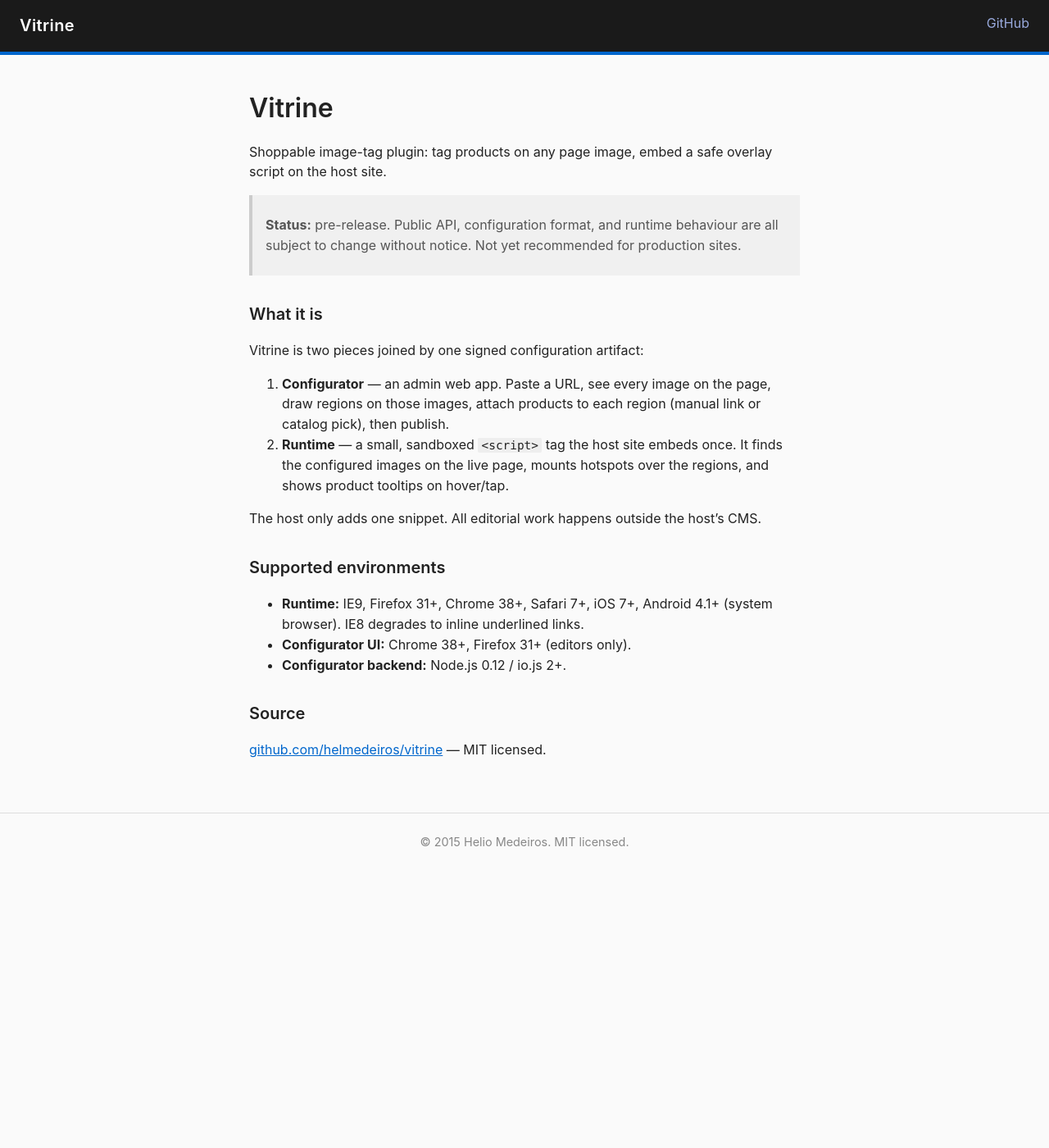
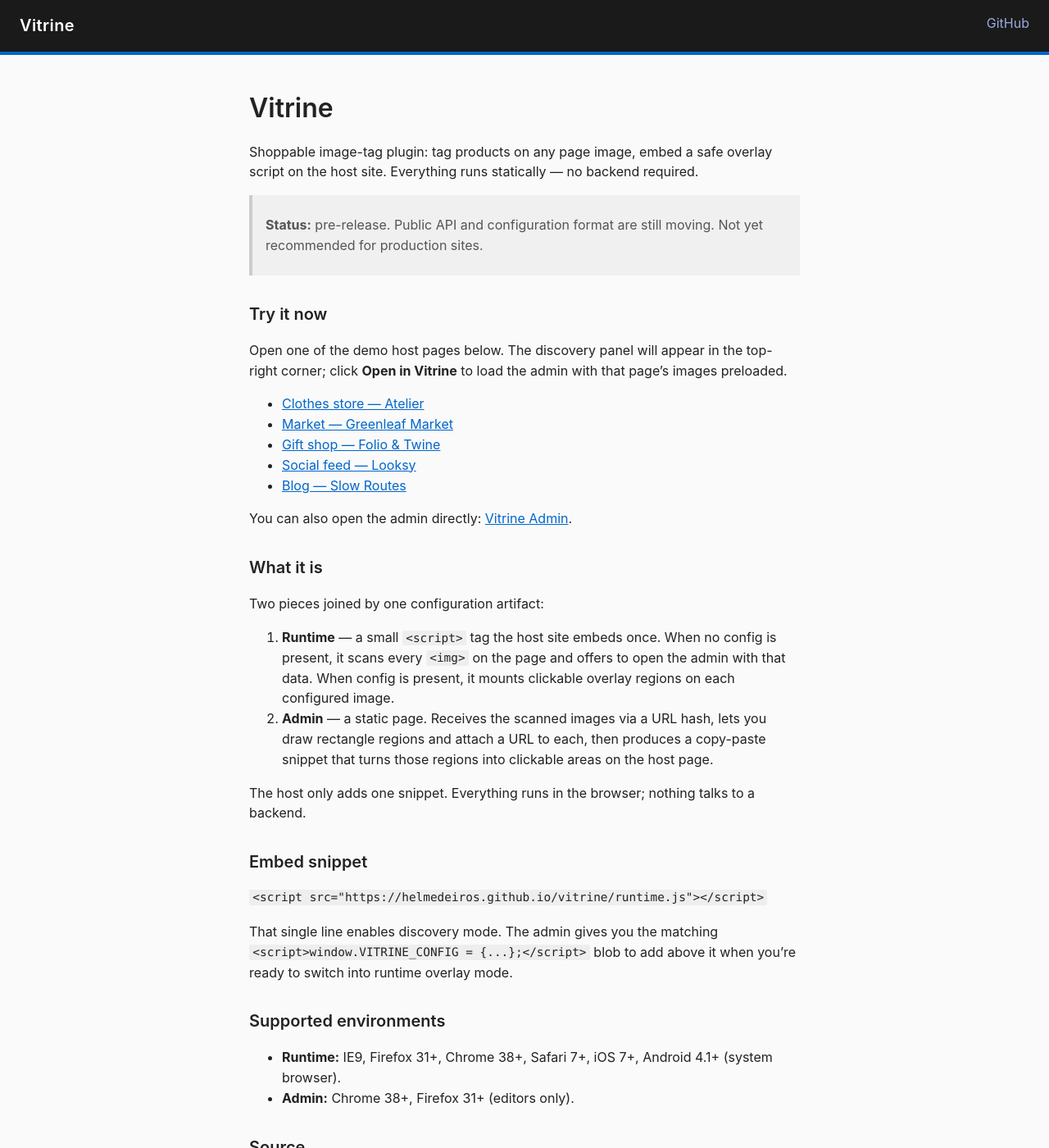
Before and after one commit to helmedeiros/vitrine, a Jekyll site: the page built from index.md, in a window 1280 px wide and 1400 px high. Shown: the whole window at 82% size. Built offline with Jekyll 4.4.1, drawn with Linux system fonts in a browser that asks for light colours.

Commit message:
docs(pages): link demos and admin from the index page

````diff
--- a/index.md
+++ b/index.md
@@ -6,32 +6,57 @@
 # Vitrine
 
 Shoppable image-tag plugin: tag products on any page image, embed a safe
-overlay script on the host site.
+overlay script on the host site. Everything runs statically &mdash; no
+backend required.
 
-> **Status:** pre-release. Public API, configuration format, and runtime
-> behaviour are all subject to change without notice. Not yet recommended
-> for production sites.
+> **Status:** pre-release. Public API and configuration format are still
+> moving. Not yet recommended for production sites.
+
+## Try it now
+
+Open one of the demo host pages below. The discovery panel will appear in
+the top-right corner; click **Open in Vitrine** to load the admin with
+that page&rsquo;s images preloaded.
+
+- [Clothes store &mdash; Atelier]({{ site.baseurl }}/demos/clothes/)
+- [Market &mdash; Greenleaf Market]({{ site.baseurl }}/demos/market/)
+- [Gift shop &mdash; Folio &amp; Twine]({{ site.baseurl }}/demos/gifts/)
+- [Social feed &mdash; Looksy]({{ site.baseurl }}/demos/social/)
+- [Blog &mdash; Slow Routes]({{ site.baseurl }}/demos/blog/)
+
+You can also open the admin directly: [Vitrine Admin]({{ site.baseurl }}/admin/).
 
 ## What it is
 
-Vitrine is two pieces joined by one signed configuration artifact:
+Two pieces joined by one configuration artifact:
 
-1. **Configurator** &mdash; an admin web app. Paste a URL, see every image
-   on the page, draw regions on those images, attach products to each
-   region (manual link or catalog pick), then publish.
-2. **Runtime** &mdash; a small, sandboxed `<script>` tag the host site
-   embeds once. It finds the configured images on the live page, mounts
-   hotspots over the regions, and shows product tooltips on hover/tap.
+1. **Runtime** &mdash; a small `<script>` tag the host site embeds once.
+   When no config is present, it scans every `<img>` on the page and
+   offers to open the admin with that data. When config is present, it
+   mounts clickable overlay regions on each configured image.
+2. **Admin** &mdash; a static page. Receives the scanned images via a URL
+   hash, lets you draw rectangle regions and attach a URL to each, then
+   produces a copy-paste snippet that turns those regions into clickable
+   areas on the host page.
 
-The host only adds one snippet. All editorial work happens outside the
-host's CMS.
+The host only adds one snippet. Everything runs in the browser; nothing
+talks to a backend.
+
+## Embed snippet
+
+```html
+<script src="https://helmedeiros.github.io/vitrine/runtime.js"></script>
+```
+
+That single line enables discovery mode. The admin gives you the matching
+`<script>window.VITRINE_CONFIG = {...};</script>` blob to add above it
+when you&rsquo;re ready to switch into runtime overlay mode.
 
 ## Supported environments
 
-- **Runtime:** IE9, Firefox 31+, Chrome 38+, Safari 7+, iOS 7+, Android
-  4.1+ (system browser). IE8 degrades to inline underlined links.
-- **Configurator UI:** Chrome 38+, Firefox 31+ (editors only).
-- **Configurator backend:** Node.js 0.12 / io.js 2+.
+- **Runtime:** IE9, Firefox 31+, Chrome 38+, Safari 7+, iOS 7+,
+  Android 4.1+ (system browser).
+- **Admin:** Chrome 38+, Firefox 31+ (editors only).
 
 ## Source
 
````
